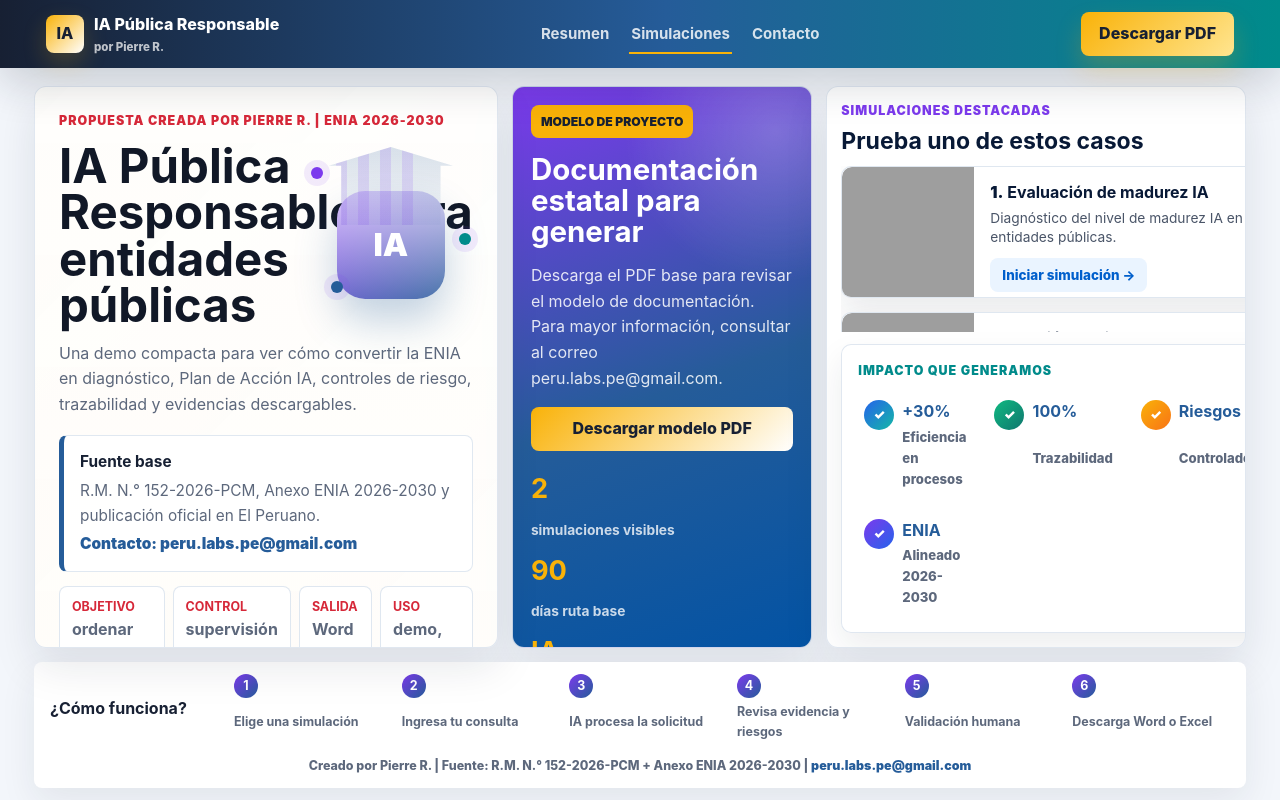
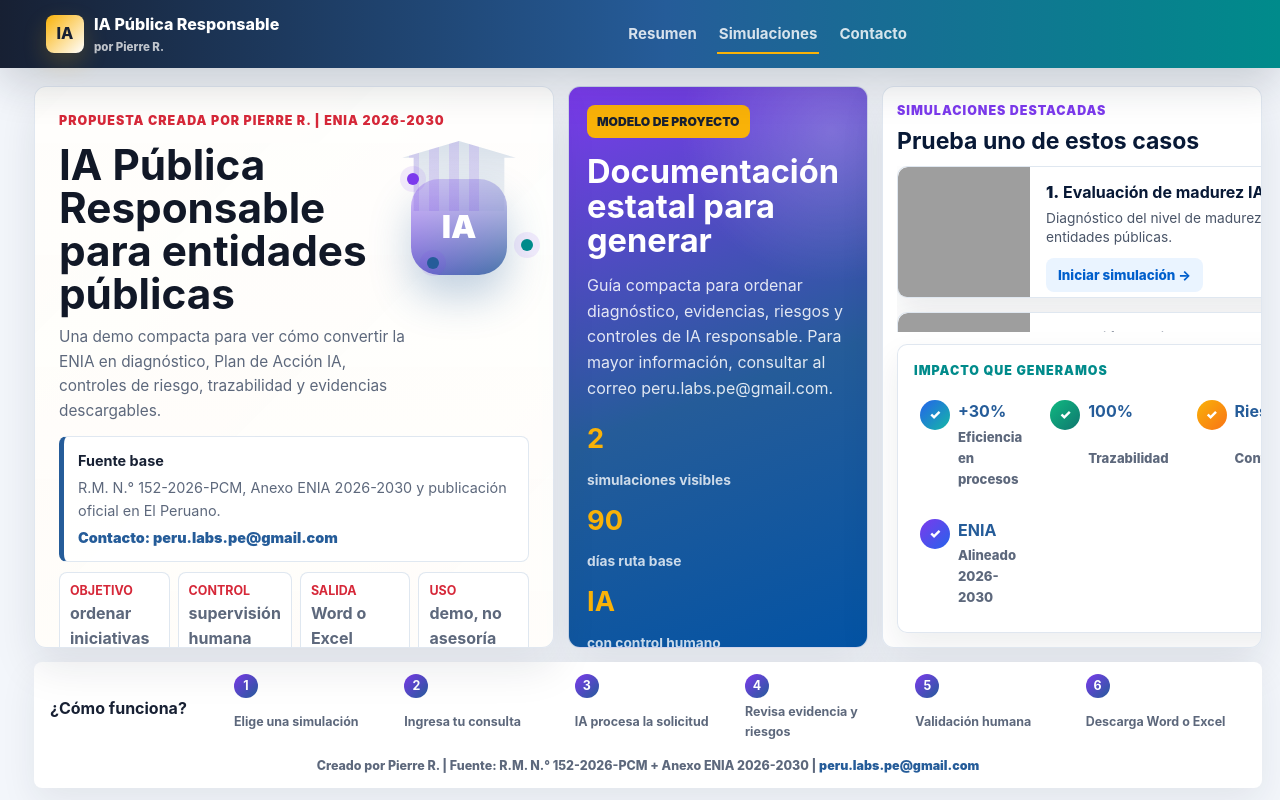
Before and after one commit to oprbguitar/ENIA-2026-2030, a website: page public/index.html in a window 1280 px wide. Drawn offline with Linux system fonts and the light colour scheme; grey boxes are pictures that could not be loaded.

Commit message:
Ajustar inicio y retirar descarga PDF

```diff
--- a/public/index.html
+++ b/public/index.html
@@ -23,7 +23,6 @@
       <a href="#simulaciones">Simulaciones</a>
       <a href="mailto:peru.labs.pe@gmail.com">Contacto</a>
     </nav>
-    <a class="header-cta" href="downloads/modelo-documentacion-estatal.pdf" download>Descargar PDF</a>
   </header>
 
   <main class="single-page">
@@ -56,7 +55,7 @@
 
         <div class="compact-note">
           <strong>Qué hace la demo</strong>
-          <p>Elige una simulación, escribe una consulta corta y el sistema genera una respuesta estructurada con proceso IA, evidencia, riesgo, control, revisión humana y archivo descargable.</p>
+          <p>Elige una simulación y escribe una consulta corta; la IA devuelve proceso, evidencia, riesgo, control, revisión humana y archivo.</p>
           <div class="process-tags">
             <span>Proceso IA</span>
             <span>Evidencia</span>
@@ -67,11 +66,10 @@
         </div>
       </div>
 
-      <aside class="download-side" aria-label="Descarga del modelo de proyecto">
+      <aside class="download-side" aria-label="Modelo de proyecto">
         <span class="download-tag">Modelo de proyecto</span>
         <h2>Documentación estatal para generar</h2>
-        <p>Descarga el PDF base para revisar el modelo de documentación. Para mayor información, consultar al correo peru.labs.pe@gmail.com.</p>
-        <a class="primary-button" href="downloads/modelo-documentacion-estatal.pdf" download>Descargar modelo PDF</a>
+        <p>Guía compacta para ordenar diagnóstico, evidencias, riesgos y controles de IA responsable. Para mayor información, consultar al correo peru.labs.pe@gmail.com.</p>
         <div class="mini-metrics">
           <strong>2</strong><span>simulaciones visibles</span>
           <strong>90</strong><span>días ruta base</span>
--- a/public/styles.css
+++ b/public/styles.css
@@ -48,7 +48,7 @@ a {
   left: 0;
   z-index: 20;
   display: grid;
-  grid-template-columns: auto 1fr auto;
+  grid-template-columns: auto 1fr;
   align-items: center;
   gap: 22px;
   width: 100%;
@@ -226,7 +226,7 @@ h1 {
 
 .one-screen {
   display: grid;
-  grid-template-columns: minmax(360px, 1.05fr) minmax(260px, 0.68fr) minmax(360px, 0.95fr);
+  grid-template-columns: minmax(520px, 1.45fr) minmax(300px, 0.8fr) minmax(380px, 0.95fr);
   grid-template-rows: minmax(0, 1fr) auto;
   gap: 14px;
   height: 100vh;
@@ -254,24 +254,25 @@ h1 {
 }
 
 .proposal-panel h1 {
-  max-width: 610px;
-  margin-bottom: 12px;
+  max-width: min(540px, calc(100% - 150px));
+  margin-bottom: 10px;
   color: #111827;
-  font-size: clamp(2.15rem, 3.7vw, 4rem);
+  font-size: clamp(2.2rem, 3.3vw, 3.45rem);
+  line-height: 1.02;
 }
 
 .proposal-panel .hero-subtitle {
-  max-width: 600px;
+  max-width: min(560px, calc(100% - 112px));
   margin-bottom: 0;
-  font-size: clamp(1rem, 1.25vw, 1.18rem);
+  font-size: clamp(0.96rem, 1.08vw, 1.08rem);
 }
 
 .hero-art {
   position: absolute;
-  top: 62px;
-  right: 26px;
-  width: 184px;
-  height: 168px;
+  top: 68px;
+  right: 20px;
+  width: 150px;
+  height: 138px;
   pointer-events: none;
 }
 
@@ -280,8 +281,8 @@ h1 {
   right: 26px;
   bottom: 18px;
   display: grid;
-  width: 108px;
-  height: 108px;
+  width: 96px;
+  height: 96px;
   place-items: center;
   border-radius: 28px;
   background:
@@ -293,9 +294,9 @@ h1 {
 
 .institution-icon::before {
   position: absolute;
-  top: -44px;
-  width: 138px;
-  height: 78px;
+  top: -38px;
+  width: 126px;
+  height: 70px;
   border-radius: 8px 8px 3px 3px;
   content: "";
   background:
@@ -326,7 +327,7 @@ h1 {
   display: grid;
   grid-template-columns: repeat(4, 1fr);
   gap: 8px;
-  margin: 12px 0;
+  margin: 9px 0;
 }
 
 .quick-facts span,
@@ -334,7 +335,7 @@ h1 {
   border: 1px solid rgba(221, 229, 239, 0.92);
   border-radius: 8px;
   background: white;
-  padding: 10px 12px;
+  padding: 8px 10px;
   color: var(--muted);
   font-weight: 750;
 }
@@ -348,16 +349,17 @@ h1 {
 
 .compact-note {
   display: grid;
-  grid-template-columns: 140px 1fr;
-  gap: 14px;
+  grid-template-columns: 98px 1fr;
+  gap: 7px 12px;
   align-items: center;
   border-left: 5px solid var(--teal);
 }
 
 .compact-note::before {
   display: block;
-  width: 126px;
-  height: 78px;
+  grid-row: 1 / span 2;
+  width: 88px;
+  height: 48px;
   border-radius: 10px;
   content: "";
   background:
@@ -368,27 +370,31 @@ h1 {
 }
 
 .compact-note strong {
+  grid-column: 2;
   color: var(--ink);
 }
 
 .compact-note p {
-  margin: 6px 0 0;
-  color: var(--muted);
+  grid-column: 2;
+  margin: 2px 0 0;
+  color: var(--muted);
+  font-size: 0.78rem;
+  line-height: 1.22;
 }
 
 .process-tags {
   grid-column: 1 / -1;
   display: flex;
   flex-wrap: wrap;
-  gap: 7px;
+  gap: 4px;
 }
 
 .process-tags span {
-  padding: 5px 8px;
+  padding: 3px 5px;
   border-radius: 8px;
   background: #eefbfb;
   color: var(--teal);
-  font-size: 0.72rem;
+  font-size: 0.56rem;
   font-weight: 900;
   text-transform: uppercase;
 }
@@ -396,7 +402,7 @@ h1 {
 .download-side {
   display: flex;
   flex-direction: column;
-  justify-content: space-between;
+  justify-content: flex-start;
   gap: 16px;
   padding: 18px;
   color: white;
@@ -407,7 +413,7 @@ h1 {
 
 .download-side h2 {
   margin-bottom: 0;
-  font-size: clamp(1.55rem, 2.3vw, 2.3rem);
+  font-size: clamp(1.7rem, 2.55vw, 2.55rem);
 }
 
 .download-side p {
@@ -435,7 +441,7 @@ h1 {
 .download-side .mini-metrics {
   grid-template-columns: 1fr;
   gap: 8px;
-  margin: 0;
+  margin: auto 0 0;
 }
 
 .download-side .mini-metrics strong {
@@ -644,14 +650,14 @@ h3 {
   display: grid;
   gap: 4px;
   max-width: 820px;
-  margin: 18px 0 14px;
-  padding: 14px 16px;
+  margin: 12px 0 10px;
+  padding: 12px 14px;
   border: 1px solid rgba(37, 92, 153, 0.14);
   border-left: 5px solid var(--blue);
   border-radius: 8px;
   background: rgba(255, 255, 255, 0.86);
   color: var(--muted);
-  font-size: 0.96rem;
+  font-size: 0.9rem;
 }
 
 .source-strip strong {
@@ -1487,6 +1493,19 @@ h3 {
 @media (max-width: 860px) {
   .site-header {
     grid-template-columns: 1fr auto;
+  }
+
+  .proposal-panel {
+    padding-right: clamp(18px, 5vw, 24px);
+  }
+
+  .proposal-panel h1,
+  .proposal-panel .hero-subtitle {
+    max-width: 100%;
+  }
+
+  .hero-art {
+    display: none;
   }
 
   .menu-toggle {
```
Also changed, not shown: README.md.
